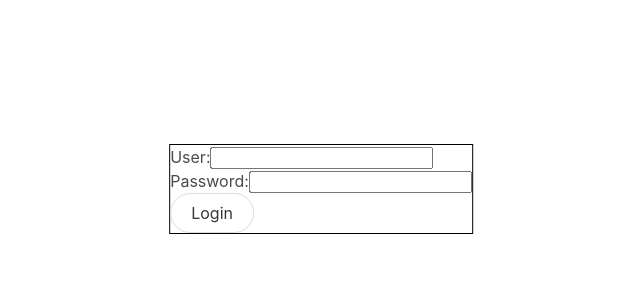
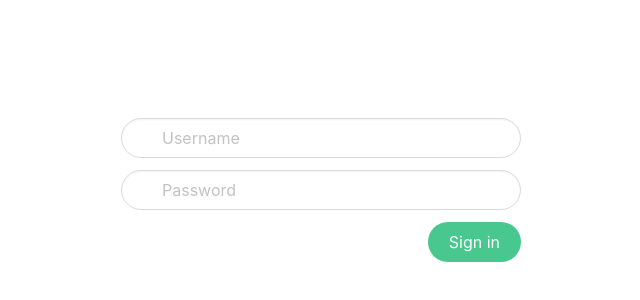
Before and after one commit to Ornova/Probe-IPA, a React (Create React App) app: page /login in a window 1280 px wide. Shown: the part 122-422 px from the top of the page, without its empty margins (319-959 px from the left). Built offline with nearby package versions, Linux system fonts and the light colour scheme.

Commit message:
Reworked Login with validation

```diff
--- a/package.json
+++ b/package.json
@@ -10,6 +10,7 @@
     "@testing-library/react": "^9.3.2",
     "@testing-library/user-event": "^7.1.2",
     "bulma": "^0.8.0",
+    "classnames": "^2.2.6",
     "dayjs": "^1.8.20",
     "moment": "^2.24.0",
     "node-sass": "^4.13.1",
--- a/src/App.js
+++ b/src/App.js
@@ -7,8 +7,7 @@ import Menulist from "./components/Menulist";
 import AdminView from "./components/AdminView";
 import CustomerView from "./components/CustomerView";
 import { allItems, getItems } from "./json/menu";
-import "bulma";
-import "./App.css";
+import "./../node_modules/bulma/bulma.sass";
 
 const store = configureStore();
 
--- a/src/components/DayDisplay.jsx
+++ b/src/components/DayDisplay.jsx
@@ -1,9 +1,12 @@
 import React from "react";
+
 import { useSelector, useDispatch } from "react-redux";
 import { useHistory } from "react-router-dom";
+
 import Menuitem from "./Menuitem";
 import { isChoosingMenuitem } from "./../redux/_actions/menu.actions";
 import { allItems } from "./../json/menu";
+
 import "./../scss/daydisplay.scss";
 
 const DayDislay = props => {
@@ -79,7 +82,6 @@ const DayDislay = props => {
 
 	return (
 		<div className="daydisplay" id={props.id}>
-			<div>
 			{compare()}
 			{menuStore.isAdmin && (
 				<input
@@ -87,14 +89,8 @@ const DayDislay = props => {
 					onClick={event => handleButtonClick()}
 					value="+"
 					className="button "
-						style={{
-							position: "relative",
-							bootom: 0,
-							right: 0
-						}}
 				/>
 			)}
-			</div>
 		</div>
 	);
 };
--- a/src/components/Login.jsx
+++ b/src/components/Login.jsx
@@ -1,7 +1,11 @@
-import React, { useState } from "react";
+import React from "react";
+import cn from "classnames";
+import { useState } from "react";
 import { useHistory } from "react-router-dom";
 import { useDispatch, useSelector } from "react-redux";
+
 import { toggleAdmin } from "./../redux/_actions/menu.actions";
+
 import "./../scss/login.scss";
 
 const Login = () => {
@@ -12,44 +16,125 @@ const Login = () => {
 
 	const [username, setUsername] = useState("");
 	const [password, setPassword] = useState("");
+	const [logginFailureReason, setLogginFailureReason] = useState({
+		username: { value: true, reason: "" },
+		password: { value: true, reason: "" }
+	});
 
 	// the default user with dummydata to simulate the login process
 	const user = { username: "user", password: "password" };
 
 	// thests the login-fields if they are corresponding with the user
-	function handleLogin() {
+	function handleLogin(event) {
+		event.preventDefault();
+		let loggin = {
+			username: { value: true, reason: "" },
+			password: { value: true, reason: "" }
+		};
+		if (3 < username.length && username.length < 33) {
+			loggin = {
+				username: {
+					value: true,
+					reason: ""
+				},
+				password: loggin.password
+			};
+		} else {
+			loggin = {
+				username: {
+					value: false,
+					reason: "Username must be at least 4 and at most 32 characters long"
+				},
+				password: loggin.password
+			};
+		}
+		if (7 < password.length) {
+			loggin = { username: loggin.username, password: { value: true, reason: "" } };
+		} else {
+			loggin = {
+				username: loggin.username,
+				password: {
+					value: false,
+					reason: "Password must be at least 8 characters long"
+				}
+			};
+		}
+		if (loggin.username.value && loggin.password.value) {
 			if (username === user.username && password === user.password) {
+				console.log("B");
 				dispatch(toggleAdmin(!menuStore));
-			history.push("/admin");
+				// history.push("/admin");
+				setLogginFailureReason(loggin);
+			} else {
+				setLogginFailureReason({
+					username: { value: false, reason: "" },
+					password: { value: false, reason: "Username and Password do not match" }
+				});
+			}
+		} else {
+			setLogginFailureReason(loggin);
 		}
 	}
 
 	return (
-		<div className="login">
-			<div>
-				User:
+		<div className="container">
+			<form className="login has-text-centered">
+				<div className="field">
+					<p className="control has-icons-left">
 						<input
-					className="username-input"
+							className={cn("input is-rounded", {
+								"is-danger": !logginFailureReason.username.value
+							})}
+							type="text"
+							placeholder="Username"
+							id="username"
 							value={username}
-					id="username"
 							onChange={e => setUsername(e.currentTarget.value)}
 						/>
+						<span className="icon is-left">
+							<i className="fas fa-envelope"></i>
+						</span>
+					</p>
+					<div className="is-size-7 has-text-right">
+						{!logginFailureReason.username.value
+							? logginFailureReason.username.reason
+							: null}
 					</div>
-			<div>
-				Password:
+				</div>
+				<div className="field">
+					<p className="control has-icons-left">
 						<input
-					className="password-input"
+							className={cn("input is-rounded", {
+								"is-danger": !logginFailureReason.password.value
+							})}
+							type="password"
+							placeholder="Password"
 							value={password}
 							id="password"
 							onChange={e => setPassword(e.currentTarget.value)}
 						/>
+						<span className="icon is-left">
+							<i className="fas fa-lock"></i>
+						</span>
+					</p>
+					<div className="is-size-7 has-text-right">
+						{!logginFailureReason.password.value
+							? logginFailureReason.password.reason
+							: null}
 					</div>
-			<input
-				type="button"
-				className="button is-rounded"
-				value="Login"
+				</div>
+				<div className="field">
+					<p className="control">
+						<button
+							type="submit"
+							className="button is-rounded is-success is-pulled-right"
 							onClick={e => handleLogin(e)}
-			/>
+						>
+							Sign in
+						</button>
+					</p>
+				</div>
+			</form>
 		</div>
 	);
 };
--- a/src/components/Sidemenu.jsx
+++ b/src/components/Sidemenu.jsx
@@ -88,6 +88,13 @@ const Sidemenu = () => {
 					</li>
 				</ul>
 			)}
+			<input
+				type="button"
+				className="button is-rounded sidemenu-toggler"
+				onClick={() => {
+					history.push("/login");
+				}}
+			></input>
 		</div>
 	);
 };
--- a/src/components/WeekDisplay.jsx
+++ b/src/components/WeekDisplay.jsx
@@ -1,11 +1,9 @@
 import React from "react";
 import { useSelector } from "react-redux";
 import moment from "moment";
-import Menuitem from "./Menuitem";
 import DayDisplay from "./DayDisplay";
 import "./../scss/buttons.scss";
 import "./../scss/weekdisplay.scss";
-import WeeklySpecial from "./WeeklySpecial";
 
 /**
  * Displays all different days in each Week, and the weekly special
@@ -127,16 +125,17 @@ const WeekDisplay = props => {
 					}
 				/>
 			</div>
-			{}
 			<div>
 				Weekly Special
-				<WeeklySpecial
+				<DayDisplay
+					selectedRestaurant={menuStore.selectedMenu}
 					date={
 						moment(momentclone)
 							.subtract(props.dayOne, "days")
 							.add(1, "days") // 1 day
 							.add(144, "hours") // 4 days
 					}
+					id="weeklySpecial"
 				/>
 			</div>
 		</div>
--- a/src/components/WeeklySpecial.jsx
+++ b/src/components/WeeklySpecial.jsx
@@ -1,9 +1,12 @@
 import React from "react";
+
 import { useSelector, useDispatch } from "react-redux";
 import { useHistory } from "react-router-dom";
+
 import Menuitem from "./Menuitem";
 import { isChoosingMenuitem } from "./../redux/_actions/menu.actions";
 import { allItems } from "./../json/menu";
+
 import "./../scss/daydisplay.scss";
 
 const WeeklySpecial = props => {
@@ -63,7 +66,6 @@ const WeeklySpecial = props => {
 				return n === item.id;
 			});
 		});
-
 		// output of all menuitems one for one
 		return filteredMenus.map(m => (
 			<Menuitem
@@ -87,11 +89,6 @@ const WeeklySpecial = props => {
 					value="+"
 					className="button"
 					date={props.date.format("DD-MM-YYYY")}
-					style={{
-						position: "relative",
-						bootom: 0,
-						right: 0
-					}}
 				/>
 			)}
 		</div>
--- a/src/scss/login.scss
+++ b/src/scss/login.scss
@@ -1,7 +1,12 @@
 .login {
-	border: 1px solid black;
-	position: absolute;
-	top: 40%;
-	left: 50%;
-	transform: translateX(-50%) translateY(-60%);
+	margin: 3em;
+	margin-top: 30vh;
 }
+
+@media (min-width: 1024px) {
+	.login {
+		margin: auto auto;
+		margin-top: 30vh;
+		width: 400px;
+	}
+}
```
Also changed, not shown: 1 other file (tests, documents, lock files or other folders). Lines whose indentation alone changed are shown as unchanged.
